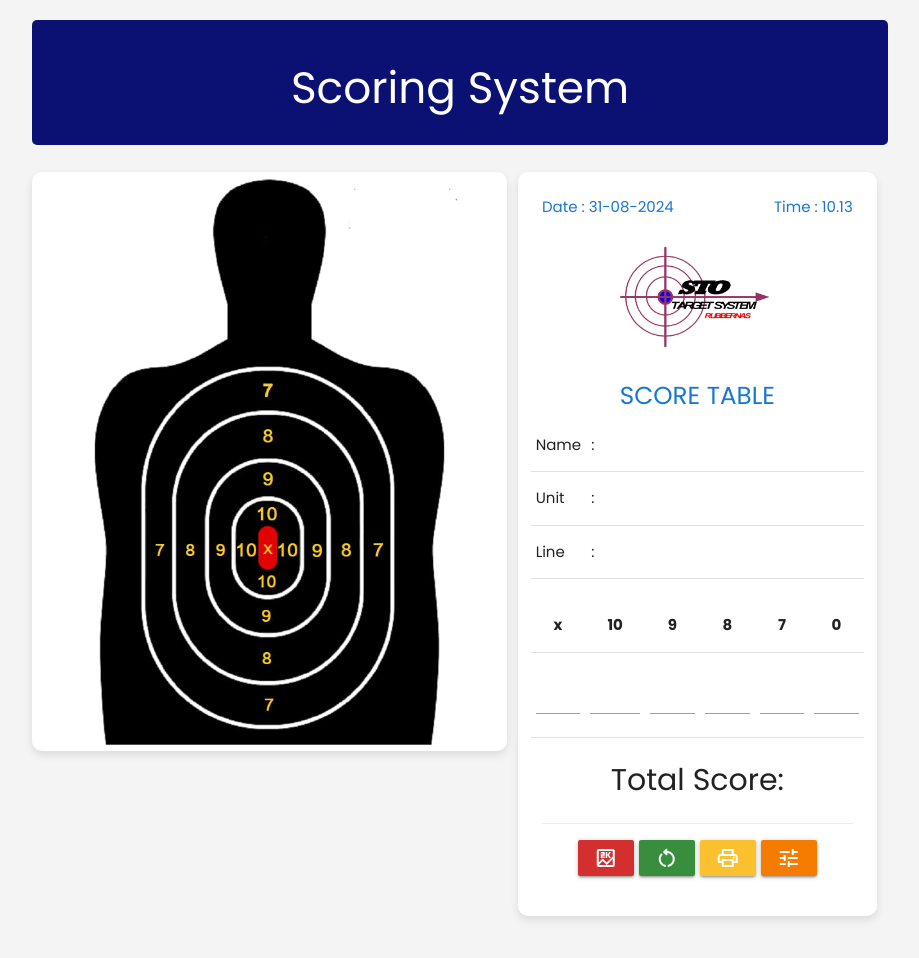
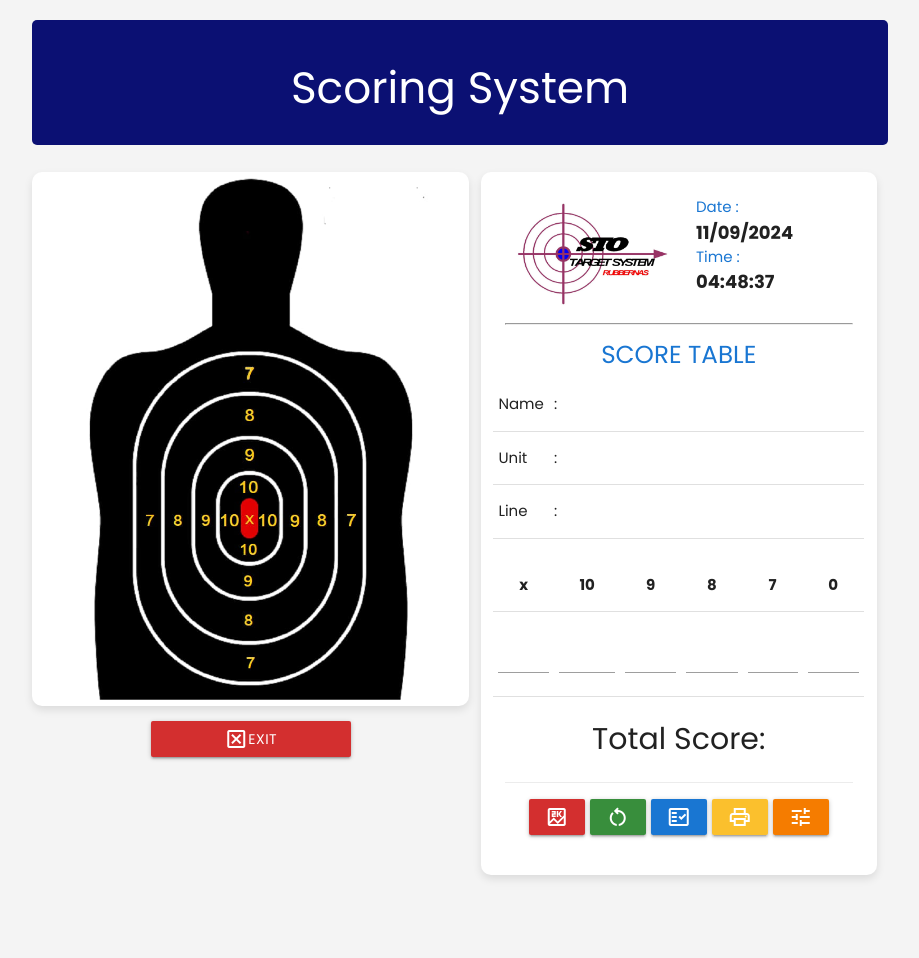
Before and after one commit to projectbinusa/stoproject-client, a plain HTML site: page index.html in a window 1280 px wide. Shown: the whole page, without its empty margins (180-1099 px from the left). After the commit the page ends 930 px from the top, so only its background shows below. Drawn offline with nearby package versions, Linux system fonts and the light colour scheme.

Commit message:
update index dan css

```diff
--- a/index.html
+++ b/index.html
@@ -1,24 +1,35 @@
 <!DOCTYPE html>
 <html lang="en">
-
   <head>
-  <meta charset="UTF-8">
-  <meta name="viewport" content="width=device-width, initial-scale=1.0">
+    <meta charset="UTF-8" />
+    <meta name="viewport" content="width=device-width, initial-scale=1.0" />
     <title>Scoring System</title>
+    <!-- Logo App -->
+    <link rel="icon" href="logo.png" type="image/jpeg" />
     <!-- Import Materialize CSS -->
-  <link href="https://cdnjs.cloudflare.com/ajax/libs/materialize/1.0.0/css/materialize.min.css" rel="stylesheet">
+    <link
+      href="https://cdnjs.cloudflare.com/ajax/libs/materialize/1.0.0/css/materialize.min.css"
+      rel="stylesheet"
+    />
     <!-- Import Google Font for Material Design -->
-  <link href="https://fonts.googleapis.com/icon?family=Material+Icons" rel="stylesheet">
+    <link
+      href="https://fonts.googleapis.com/icon?family=Material+Icons"
+      rel="stylesheet"
+    />
     <!-- Font Poppins -->
-  <link href="https://fonts.googleapis.com/css2?family=Poppins:wght@300;400;500;600;700&display=swap" rel="stylesheet">
-  <link rel="stylesheet"
-    href="https://fonts.googleapis.com/css2?family=Material+Symbols+Outlined:opsz,wght,FILL,GRAD@20..48,100..700,0..1,-50..200" />
+    <link
+      href="https://fonts.googleapis.com/css2?family=Poppins:wght@300;400;500;600;700&display=swap"
+      rel="stylesheet"
+    />
+    <link
+      rel="stylesheet"
+      href="https://fonts.googleapis.com/css2?family=Material+Symbols+Outlined:opsz,wght,FILL,GRAD@20..48,100..700,0..1,-50..200"
+    />
     <!-- Custom CSS -->
-  <link rel="stylesheet" href="monitoring.css">
+    <link rel="stylesheet" href="monitoring.css" />
   </head>
 
   <body>
-
     <div class="container">
       <header class="header center-align">
         <h3>Scoring System</h3>
@@ -29,10 +40,17 @@
         <div class="col s12 m10 center-align">
           <div class="row card">
             <!-- Gunakan map dan area untuk target interaktif -->
-          <img src="target.png" alt="Target" class="responsive-img target-img" usemap="#target-map">
+            <img
+              src="target.png"
+              alt="Target"
+              class="responsive-img target-img"
+              usemap="#target-map"
+            />
             <!-- Definisikan area lingkaran untuk setiap skor -->
             <div class="circle-container">
-            <div class="circle circle-0" onclick="setScore(0)"><span class="null"></span></div>
+              <div class="circle circle-0" onclick="setScore(0)">
+                <span class="null"></span>
+              </div>
               <div class="circle circle-7" onclick="setScore(7)"></div>
               <div class="circle circle-8" onclick="setScore(8)"></div>
               <div class="circle circle-9" onclick="setScore(9)"></div>
@@ -40,40 +58,60 @@
               <div class="circle circle-x" onclick="setScore('X')"></div>
             </div>
           </div>
+          <div class="card-action">
+            <a
+              style="width: 200px"
+              title="Exit"
+              class="waves-effect waves-light btn red darken-2 btn-full-width"
+              onclick="resetScores()"
+              ><span class="material-symbols-outlined">
+                disabled_by_default </span
+              >EXIT</a
+            >
+          </div>
         </div>
 
         <!-- Right Panel -->
         <div class="col s12 m8">
           <div class="card">
             <div class="card-content">
+              <div class="name-plate">
+                <!-- Logo -->
+                <div class="center-align">
+                  <img src="./logo.png" width="180" height="120" alt="Logo" />
+                </div>
                 <!-- Date Time -->
-            <div class="row">
                 <div class="col s12 date_time">
-                <span class="blue-text text-darken-2">Date : 31-08-2024</span>
-                <span class="blue-text text-darken-2">Time : 10.13</span>
+                  <span class="blue-text text-darken-2">Date : <br /> </span
+                  ><span
+                    id="currentDate"
+                    style="font-size: large; font-weight: bold"
+                  ></span>
+                  <span class="blue-text text-darken-2">Time : <br /> </span>
+                  <span
+                    id="currentTime"
+                    style="font-size: large; font-weight: bold"
+                  ></span>
                 </div>
               </div>
-
-            <!-- Logo -->
-            <div class="center-align">
-              <img src="./logo.png" width="180" height="120" alt="Logo">
-            </div>
-
+              <hr />
               <!-- Score Table -->
               <div class="row">
-              <h5 class="blue-text text-darken-2 center-align">SCORE TABLE</h5>
+                <h5 class="blue-text text-darken-2 center-align">
+                  SCORE TABLE
+                </h5>
                 <table>
                   <tr>
-                  <td class="head"> Name </td>
-                  <td> : </td>
+                    <td class="head">Name</td>
+                    <td>:</td>
                   </tr>
                   <tr>
-                  <td class="head"> Unit </td>
-                  <td> : </td>
+                    <td class="head">Unit</td>
+                    <td>:</td>
                   </tr>
                   <tr>
-                  <td class="head"> Line </td>
-                  <td> : </td>
+                    <td class="head">Line</td>
+                    <td>:</td>
                   </tr>
                 </table>
               </div>
@@ -92,36 +130,98 @@
                   </thead>
                   <tbody>
                     <tr>
-                    <td><input type="text" class="score-input" id="score-X" readonly></td>
-                    <td><input type="text" class="score-input" id="score-10" readonly></td>
-                    <td><input type="text" class="score-input" id="score-9" readonly></td>
-                    <td><input type="text" class="score-input" id="score-8" readonly></td>
-                    <td><input type="text" class="score-input" id="score-7" readonly></td>
-                    <td><input type="text" class="score-input" id="score-0" readonly></td>
+                      <td>
+                        <input
+                          type="text"
+                          class="score-input"
+                          id="score-X"
+                          readonly
+                        />
+                      </td>
+                      <td>
+                        <input
+                          type="text"
+                          class="score-input"
+                          id="score-10"
+                          readonly
+                        />
+                      </td>
+                      <td>
+                        <input
+                          type="text"
+                          class="score-input"
+                          id="score-9"
+                          readonly
+                        />
+                      </td>
+                      <td>
+                        <input
+                          type="text"
+                          class="score-input"
+                          id="score-8"
+                          readonly
+                        />
+                      </td>
+                      <td>
+                        <input
+                          type="text"
+                          class="score-input"
+                          id="score-7"
+                          readonly
+                        />
+                      </td>
+                      <td>
+                        <input
+                          type="text"
+                          class="score-input"
+                          id="score-0"
+                          readonly
+                        />
+                      </td>
                     </tr>
                   </tbody>
                 </table>
               </div>
               <!-- Total Score -->
               <div class="row center-align">
-              <span class="total-score">Total Score: </span><span class="blue-text text-darken-2 total-score" id="total-score"></span>
+                <span class="total-score">Total Score: </span
+                ><span
+                  class="blue-text text-darken-2 total-score"
+                  id="total-score"
+                ></span>
               </div>
               <!-- Buttons -->
               <div class="card-action center-align">
-              <a title="Score" class="waves-effect waves-light btn red darken-2 btn-full-width"><span
-                  class="material-symbols-outlined">
-                  score
-                </span></a>
-              <a title="Reset" class="waves-effect waves-light btn green darken-2 btn-full-width" onclick="resetScores()"><span
-                  class="material-symbols-outlined">
+                <a
+                  title="Score"
+                  class="waves-effect waves-light btn red darken-2 btn-full-width"
+                  ><span class="material-symbols-outlined"> score </span></a
+                >
+                <a
+                  title="Reset"
+                  class="waves-effect waves-light btn green darken-2 btn-full-width"
+                  onclick="resetScores()"
+                  ><span class="material-symbols-outlined">
                     restart_alt
-                </span></a>
-              <a title="Print" class="waves-effect waves-light btn yellow darken-2 btn-full-width"><span
-                  class="material-symbols-outlined">
-                  print
-                </span></a>
-              <a title="Kalibrasi"
-                class="waves-effect waves-light btn orange darken-2 btn-full-width material-icons">tune
+                  </span></a
+                >
+                <a
+                  title="Koreksi"
+                  class="waves-effect waves-light btn blue darken-2 btn-full-width"
+                  onclick="resetScores()"
+                  ><span class="material-symbols-outlined">
+                    fact_check
+                  </span></a
+                >
+                <a
+                  title="Print"
+                  class="waves-effect waves-light btn yellow darken-2 btn-full-width"
+                  ><span class="material-symbols-outlined"> print </span></a
+                >
+                <a
+                  title="Kalibrasi"
+                  class="waves-effect waves-light btn orange darken-2 btn-full-width material-icons"
+                  >tune
                 </a>
               </div>
             </div>
@@ -141,7 +241,7 @@
         9: 0,
         8: 0,
         7: 0,
-        0: 0
+        0: 0,
       };
 
       // Fungsi untuk menambahkan skor
@@ -154,7 +254,7 @@
       // Fungsi untuk menghitung total skor
       function updateTotalScore() {
         const total =
-          scores.X * 10 +  // Nilai X dihitung sebagai 10 poin
+          scores.X * 10 + // Nilai X dihitung sebagai 10 poin
           scores["10"] * 10 +
           scores["9"] * 9 +
           scores["8"] * 8 +
@@ -171,13 +271,38 @@
           9: 0,
           8: 0,
           7: 0,
-          0: 0
+          0: 0,
         };
-        document.querySelectorAll('.score-input').forEach(input => input.value = '');
-        document.getElementById("total-score").innerText = '';
+        document
+          .querySelectorAll(".score-input")
+          .forEach((input) => (input.value = ""));
+        document.getElementById("total-score").innerText = "";
       }
     </script>
+    <script>
+      function updateDateTime() {
+        const now = new Date();
 
+        // Format Tanggal (DD-MM-YYYY)
+        const options = { day: "2-digit", month: "2-digit", year: "numeric" };
+        const currentDate = now.toLocaleDateString("en-GB", options);
+
+        // Format Waktu (HH:MM:SS)
+        const hours = String(now.getHours()).padStart(2, "0");
+        const minutes = String(now.getMinutes()).padStart(2, "0");
+        const seconds = String(now.getSeconds()).padStart(2, "0");
+        const currentTime = `${hours}:${minutes}:${seconds}`;
+
+        // Menampilkan hasil ke elemen dengan id currentDate dan currentTime
+        document.getElementById("currentDate").textContent = currentDate;
+        document.getElementById("currentTime").textContent = currentTime;
+      }
+
+      // Panggil fungsi pertama kali
+      updateDateTime();
+
+      // Update setiap detik
+      setInterval(updateDateTime, 1000);
+    </script>
   </body>
-
 </html>
--- a/monitoring.css
+++ b/monitoring.css
@@ -2,7 +2,7 @@
   margin: 0;
   padding: 0;
   box-sizing: border-box;
-  font-family: 'Poppins', sans-serif;
+  font-family: "Poppins", sans-serif;
 }
 
 body {
@@ -11,13 +11,9 @@ body {
 }
 
 .container {
-  /* display: flex; */
   flex-direction: column;
   align-items: center;
   padding: 20px;
-  /* padding-left: 100px;
-  padding-right: 100px; */
-
 }
 
 .header {
@@ -35,6 +31,16 @@ body {
   width: 100%;
 }
 
+.name-plate {
+  display: flex;
+  justify-content: space-evenly;
+}
+
+.date_time {
+  display: flex;
+  flex-direction: column;
+}
+
 .left-panel {
   flex: 1;
   display: flex;
@@ -45,7 +51,6 @@ body {
 .target-img {
   width: 85%;
   position: relative;
-  /* height: 500rem; */
   border-radius: 10px;
 }
 
@@ -56,23 +61,10 @@ body {
   background-color: white;
 }
 
-.date-time {
-  font-size: 18px;
-  margin-bottom: 20px;
-}
-
 .logo {
   text-align: center;
   margin-bottom: 20px;
 }
-
-/* .score-table {
-  padding: 10px;
-  background-color: #e8e8e8;
-  margin-bottom: 20px;
-  height: fit-content;
-  height: 400rem;
-} */
 
 .score-table h2 {
   background-color: #0b1073;
@@ -83,8 +75,6 @@ body {
 
 .circle-container {
   position: relative;
-  /* width: 300px;
-  height: 400px; */
   margin: 0 auto;
   top: -26rem;
   left: 22%;
@@ -102,7 +92,6 @@ body {
 
 .circle-0 {
   background-color: transparent;
-  /* border: 4px solid red; */
   width: 390px;
   height: 448px;
   top: -60px;
@@ -111,7 +100,6 @@ body {
   border-top-right-radius: 120px;
   border-bottom-left-radius: 20px;
   border-bottom-right-radius: 20px;
-  /* border-radius: 0px; */
 }
 
 .circle-container .circle-0 .null {
@@ -120,8 +108,6 @@ body {
 }
 
 .circle-7 {
-  /* background-color: black; */
-  /* border: 4px solid red; */
   width: 279px;
   height: 400px;
   top: -32px;
@@ -129,8 +115,6 @@ body {
 }
 
 .circle-8 {
-  /* background-color: black; */
-  /* border: 4px solid red; */
   width: 209px;
   height: 300px;
   top: 17px;
@@ -138,8 +122,6 @@ body {
 }
 
 .circle-9 {
-  /* background-color: black; */
-  /* border: 4px solid red; */
   width: 139px;
   height: 195px;
   top: 70px;
@@ -147,8 +129,6 @@ body {
 }
 
 .circle-10 {
-  /* background-color: black; */
-  /* border: 4px solid red; */
   width: 80px;
   height: 115px;
   top: 110px;
@@ -156,15 +136,11 @@ body {
 }
 
 .circle-x {
-  /* background-color: red; */
-  /* border: 4px solid white; */
   width: 25px;
   height: 55px;
   top: 140px;
   left: 132px;
 }
-
-
 
 .form-group {
   display: flex;
@@ -221,11 +197,6 @@ body {
   margin-bottom: 20px;
 }
 
-.date_time {
-  display: flex;
-  justify-content: space-between;
-  align-items: center;
-}
 .card {
   border-radius: 10px;
   box-shadow: 0 4px 8px rgba(0, 0, 0, 0.1);
@@ -239,17 +210,16 @@ body {
 }
 
 .card-action a {
- display: flex;
- align-items: center;
+  display: flex;
+  align-items: center;
+  justify-content: center;
 }
 .card-content1 {
   padding-top: 10px;
 }
 .logo {
-  margin-top: 0 ;
+  margin-top: 0;
 }
-
-
 
 @media (max-width: 768px) {
   .content {
```
Lines whose indentation alone changed are shown as unchanged.
